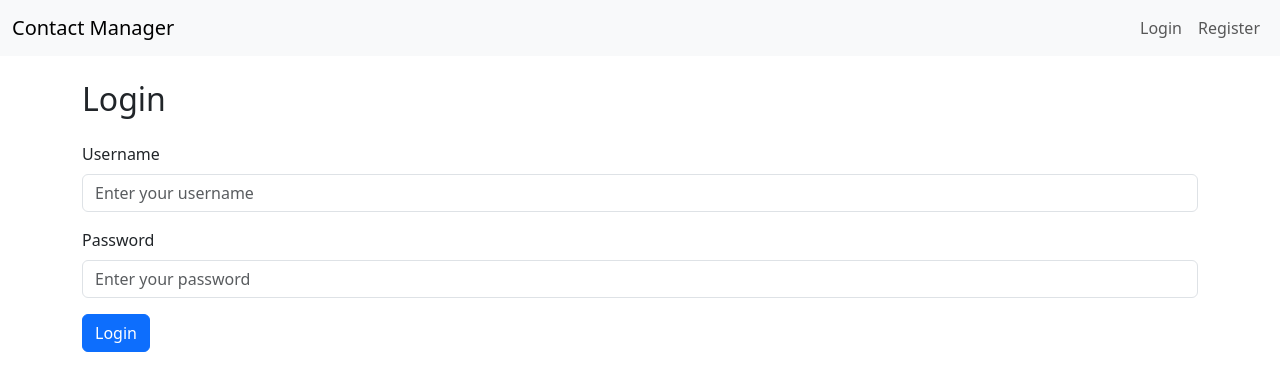
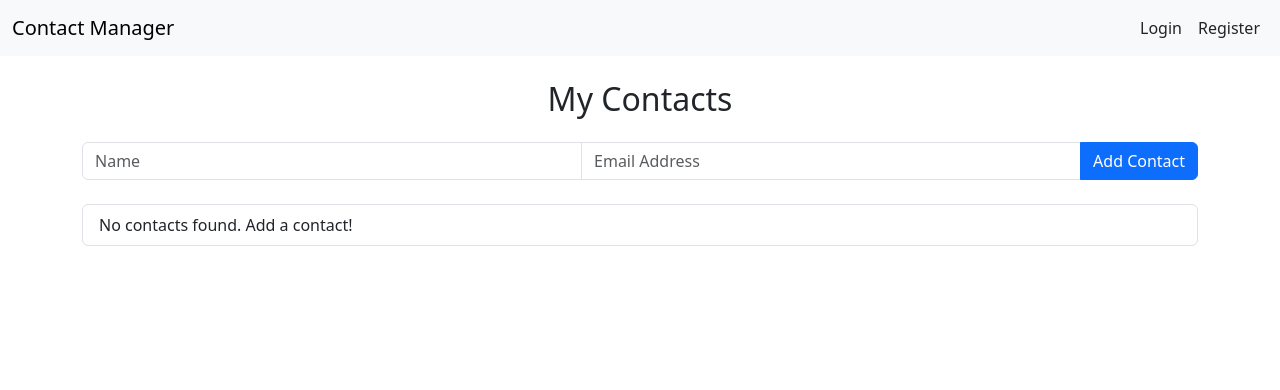
Before and after one commit to dougjasper2013/reactmanageram, a React (Create React App) app in the folder contact-manager/: page /contacts in a window 1280 px wide. Before the commit this address led to /login. Shown: the top 390 px of the page. Built offline with nearby package versions, Linux system fonts and the light colour scheme.

Commit message:
Multiple Users

```diff
--- a/contact-manager/src/App.js
+++ b/contact-manager/src/App.js
@@ -1,45 +1,24 @@
-import React, { useState } from 'react';
-import { BrowserRouter as Router, Routes, Route, Navigate } from 'react-router-dom';
+import React from 'react';
+import { BrowserRouter as Router, Route, Routes } from 'react-router-dom';
 import Navbar from './components/Navbar';
 import Login from './components/Login';
 import Register from './components/Register';
 import ContactManager from './components/ContactManager';
 
 function App() {
-  const [user, setUser] = useState(() => {
-    // Check if there is a user in localStorage (if the user is logged in already)
-    const storedUser = localStorage.getItem('user');
-    return storedUser ? JSON.parse(storedUser).username : null;
-  });
-
-  const loginUser = (username) => {
-    setUser(username);
-  };
-
-  const logoutUser = () => {
-    // Remove user from localStorage and set user state to null
-    // localStorage.removeItem('user');
-    setUser(null);
-  };
-
   return (
     <Router>
-      <Navbar user={user} logoutUser={logoutUser} />
-      <Routes>
-        <Route
-          path="/login"
-          element={user ? <Navigate to="/contacts" /> : <Login loginUser={loginUser} />}
-        />
-        <Route
-          path="/register"
-          element={user ? <Navigate to="/contacts" /> : <Register loginUser={loginUser} />}
-        />
-        <Route
-          path="/contacts"
-          element={user ? <ContactManager /> : <Navigate to="/login" />}
-        />
-        <Route path="/" element={<Navigate to={user ? "/contacts" : "/login"} />} />
-      </Routes>
+      <div className="App">
+        <Navbar />
+        <div className="container mt-4">
+          <Routes>
+            <Route path="/" element={<Login />} />
+            <Route path="/login" element={<Login />} />
+            <Route path="/register" element={<Register />} />
+            <Route path="/contacts" element={<ContactManager />} />
+          </Routes>
+        </div>
+      </div>
     </Router>
   );
 }
--- a/contact-manager/src/components/ContactManager.js
+++ b/contact-manager/src/components/ContactManager.js
@@ -1,77 +1,70 @@
 import React, { useState, useEffect } from 'react';
 
-const ContactManager = () => {
-  // Load contacts from localStorage or initialize an empty array
-  const loadContactsFromStorage = () => {
-    const savedContacts = localStorage.getItem('contacts');
-    return savedContacts ? JSON.parse(savedContacts) : [];
-  };
+function ContactManager() {
+  const [contacts, setContacts] = useState([]);
+  const [name, setName] = useState('');
+  const [email, setEmail] = useState('');
 
-  const [contacts, setContacts] = useState(loadContactsFromStorage);
-  const [contactName, setContactName] = useState('');
-  const [contactEmail, setContactEmail] = useState('');
+  // Load contacts from localStorage when the component mounts
+  useEffect(() => {
+    const storedContacts = JSON.parse(localStorage.getItem('contacts')) || [];
+    setContacts(storedContacts);
+  }, []);
 
-  // Save contacts to localStorage whenever the contacts array changes
-  useEffect(() => {
-    localStorage.setItem('contacts', JSON.stringify(contacts));
-  }, [contacts]);
-
-  const addContact = () => {
-    if (contactName && contactEmail) {
-      const newContact = { name: contactName, email: contactEmail };
+  // Handle adding a new contact
+  const handleAddContact = (e) => {
+    e.preventDefault();
+    if (name && email) {
+      const newContact = { name, email };
       const updatedContacts = [...contacts, newContact];
       setContacts(updatedContacts);
-      setContactName('');
-      setContactEmail('');
+      localStorage.setItem('contacts', JSON.stringify(updatedContacts));
+      setName('');
+      setEmail('');
+    } else {
+      alert('Please fill in both name and email.');
     }
   };
 
   return (
-    <div className="container">
-      <h2 className="my-4">Contact Manager</h2>
+    <div>
+      <h2 className="text-center mb-4">My Contacts</h2>
 
-      <div className="mb-4">
-        <div className="mb-3">
-          <label htmlFor="contactName" className="form-label">Contact Name</label>
+      {/* Add Contact Form */}
+      <form onSubmit={handleAddContact} className="mb-4">
+        <div className="input-group">
           <input
             type="text"
             className="form-control"
-            id="contactName"
-            placeholder="Enter contact's name"
-            value={contactName}
-            onChange={(e) => setContactName(e.target.value)}
+            placeholder="Name"
+            value={name}
+            onChange={(e) => setName(e.target.value)}
           />
-        </div>
-        <div className="mb-3">
-          <label htmlFor="contactEmail" className="form-label">Contact Email</label>
           <input
             type="email"
             className="form-control"
-            id="contactEmail"
-            placeholder="Enter contact's email"
-            value={contactEmail}
-            onChange={(e) => setContactEmail(e.target.value)}
+            placeholder="Email Address"
+            value={email}
+            onChange={(e) => setEmail(e.target.value)}
           />
+          <button type="submit" className="btn btn-primary">Add Contact</button>
         </div>
-        <button onClick={addContact} className="btn btn-primary">Add Contact</button>
-      </div>
+      </form>
 
-      <div>
-        <h3>Contacts List</h3>
+      {/* Display Contacts */}
       <ul className="list-group">
         {contacts.length === 0 ? (
-            <li className="list-group-item">No contacts yet!</li>
+          <li className="list-group-item">No contacts found. Add a contact!</li>
         ) : (
           contacts.map((contact, index) => (
             <li key={index} className="list-group-item">
-                <strong>{contact.name}</strong> - {contact.email}
+              {contact.name} - {contact.email}
             </li>
           ))
         )}
       </ul>
     </div>
-    </div>
   );
-};
+}
 
 export default ContactManager;
--- a/contact-manager/src/components/Login.js
+++ b/contact-manager/src/components/Login.js
@@ -1,55 +1,53 @@
 import React, { useState } from 'react';
+import { useNavigate } from 'react-router-dom';
 
-const Login = ({ loginUser }) => {
-  const [username, setUsername] = useState('');
+function Login() {
+  const [email, setEmail] = useState('');
   const [password, setPassword] = useState('');
-  const [error, setError] = useState('');
+  const navigate = useNavigate();
 
-  const handleSubmit = (e) => {
+  const handleLogin = (e) => {
     e.preventDefault();
+    const users = JSON.parse(localStorage.getItem('users')) || [];
+    const user = users.find((user) => user.email === email && user.password === password);
 
-    // Retrieve the user object from localStorage
-    const storedUser = JSON.parse(localStorage.getItem('user'));
-
-    // Check if user exists and the password matches
-    if (storedUser && storedUser.username === username && storedUser.password === password) {
-      loginUser(username);  // Log in the user
+    if (user) {
+      localStorage.setItem('loggedIn', JSON.stringify(user));
+      localStorage.setItem('loggedInUser', user.email);  // Store the username or email
+      navigate('/contacts');
     } else {
-      setError('Invalid username or password');  // Show error if credentials are incorrect
+      alert('Invalid credentials');
     }
   };
 
   return (
-    <div className="container">
-      <h2 className="my-4">Login</h2>
-      {error && <div className="alert alert-danger">{error}</div>}
-      <form onSubmit={handleSubmit}>
+    <div className="row justify-content-center">
+      <div className="col-md-4">
+        <h2 className="text-center mb-4">Login</h2>
+        <form onSubmit={handleLogin}>
           <div className="mb-3">
-          <label htmlFor="username" className="form-label">Username</label>
             <input
-            type="text"
+              type="email"
               className="form-control"
-            id="username"
-            placeholder="Enter your username"
-            value={username}
-            onChange={(e) => setUsername(e.target.value)}
+              placeholder="Email"
+              value={email}
+              onChange={(e) => setEmail(e.target.value)}
             />
           </div>
           <div className="mb-3">
-          <label htmlFor="password" className="form-label">Password</label>
             <input
               type="password"
               className="form-control"
-            id="password"
-            placeholder="Enter your password"
+              placeholder="Password"
               value={password}
               onChange={(e) => setPassword(e.target.value)}
             />
           </div>
-        <button type="submit" className="btn btn-primary">Login</button>
+          <button type="submit" className="btn btn-primary w-100">Login</button>
         </form>
       </div>
+    </div>
   );
-};
+}
 
 export default Login;
--- a/contact-manager/src/components/Navbar.js
+++ b/contact-manager/src/components/Navbar.js
@@ -1,29 +1,50 @@
 import React from 'react';
-import { Link } from 'react-router-dom';
+import { Link, useLocation, useNavigate } from 'react-router-dom';
 
-const Navbar = ({ user, logoutUser }) => {
+function Navbar() {
+  const location = useLocation();
+  const navigate = useNavigate();  // useNavigate hook to navigate programmatically
+
+  // Check if the user is logged in
+  const isLoggedIn = JSON.parse(localStorage.getItem('loggedIn'));
+  const loggedInUser = localStorage.getItem('loggedInUser'); // Get the email or username of the logged-in user
+
+  const handleLogout = () => {
+    // Remove logged-in user data from localStorage
+    localStorage.removeItem('loggedIn');
+    localStorage.removeItem('loggedInUser');
+
+    // Redirect to Login page
+    navigate('/login');
+  };
+
   return (
-    <nav className="navbar navbar-expand-lg navbar-light bg-light">
+    <nav className="navbar navbar-expand-lg navbar-light bg-light"> {/* Light background */}
       <div className="container-fluid">
-        <Link className="navbar-brand" to="/">Contact Manager</Link>
+        <Link className="navbar-brand" to="/contacts">Contact Manager</Link>
+        <button className="navbar-toggler" type="button" data-bs-toggle="collapse" data-bs-target="#navbarNav" aria-controls="navbarNav" aria-expanded="false" aria-label="Toggle navigation">
+          <span className="navbar-toggler-icon"></span>
+        </button>
         <div className="collapse navbar-collapse" id="navbarNav">
           <ul className="navbar-nav ms-auto">
-            {user ? (
+            {isLoggedIn ? (
               <>
                 <li className="nav-item">
-                  <span className="navbar-text">Welcome, {user}</span>
+                  <span className="nav-link text-dark">Welcome, {loggedInUser}</span> {/* Dark text color */}
                 </li>
-                <li className="nav-item">
-                  <button className="btn btn-outline-danger ms-2" onClick={logoutUser}>Logout</button>
-                </li>
+                {location.pathname === '/contacts' && (
+                  <li className="nav-item">
+                    <button className="btn btn-outline-dark" onClick={handleLogout}>Logout</button> {/* Dark button outline */}
+                  </li>
+                )}
               </>
             ) : (
               <>
                 <li className="nav-item">
-                  <Link className="nav-link" to="/login">Login</Link>
+                  <Link className="nav-link text-dark" to="/login">Login</Link> {/* Dark text color */}
                 </li>
                 <li className="nav-item">
-                  <Link className="nav-link" to="/register">Register</Link>
+                  <Link className="nav-link text-dark" to="/register">Register</Link> {/* Dark text color */}
                 </li>
               </>
             )}
@@ -32,6 +53,6 @@ const Navbar = ({ user, logoutUser }) => {
       </div>
     </nav>
   );
-};
+}
 
 export default Navbar;
--- a/contact-manager/src/components/Register.js
+++ b/contact-manager/src/components/Register.js
@@ -1,35 +1,50 @@
 import React, { useState } from 'react';
+import { useNavigate } from 'react-router-dom';
 
-const Register = ({ loginUser }) => {
-  const [username, setUsername] = useState('');
+function Register() {
+  const [email, setEmail] = useState('');
   const [password, setPassword] = useState('');
+  const [error, setError] = useState('');
+  const navigate = useNavigate();
 
   const handleSubmit = (e) => {
     e.preventDefault();
 
-    // Create a new user object
-    const newUser = { username, password };
+    // Simple validation (can be extended with more checks)
+    if (!email || !password) {
+      setError('Please provide both email and password.');
+      return;
+    }
 
-    // Save the user to localStorage (simulating a simple user database)
-    localStorage.setItem('user', JSON.stringify(newUser));
+    // Simulate registration (in a real app, you'd save this to your backend)
+    setTimeout(() => {
+      // Save the user's email and login state to localStorage
+      localStorage.setItem('loggedIn', JSON.stringify(true)); // Mark as logged in
+      localStorage.setItem('loggedInUser', email); // Store the email or username
 
-    // Automatically log the user in
-    loginUser(username);
+      // Clear any previous errors
+      setError('');
+
+      // Redirect to the ContactManager (home page after login)
+      navigate('/contacts');
+    }, 1000); // Simulate a delay (e.g., an API call)
+
   };
 
   return (
     <div className="container">
-      <h2 className="my-4">Register</h2>
+      <h2>Register</h2>
       <form onSubmit={handleSubmit}>
+        {error && <div className="alert alert-danger">{error}</div>}
         <div className="mb-3">
-          <label htmlFor="username" className="form-label">Choose a Username</label>
+          <label htmlFor="email" className="form-label">Email</label>
           <input
-            type="text"
+            type="email"
             className="form-control"
-            id="username"
-            placeholder="Enter your username"
-            value={username}
-            onChange={(e) => setUsername(e.target.value)}
+            id="email"
+            value={email}
+            onChange={(e) => setEmail(e.target.value)}
+            required
           />
         </div>
         <div className="mb-3">
@@ -38,15 +53,15 @@ const Register = ({ loginUser }) => {
             type="password"
             className="form-control"
             id="password"
-            placeholder="Choose a password"
             value={password}
             onChange={(e) => setPassword(e.target.value)}
+            required
           />
         </div>
-        <button type="submit" className="btn btn-success">Register</button>
+        <button type="submit" className="btn btn-primary">Register</button>
       </form>
     </div>
   );
-};
+}
 
 export default Register;
```
Lines whose indentation alone changed are shown as unchanged.
